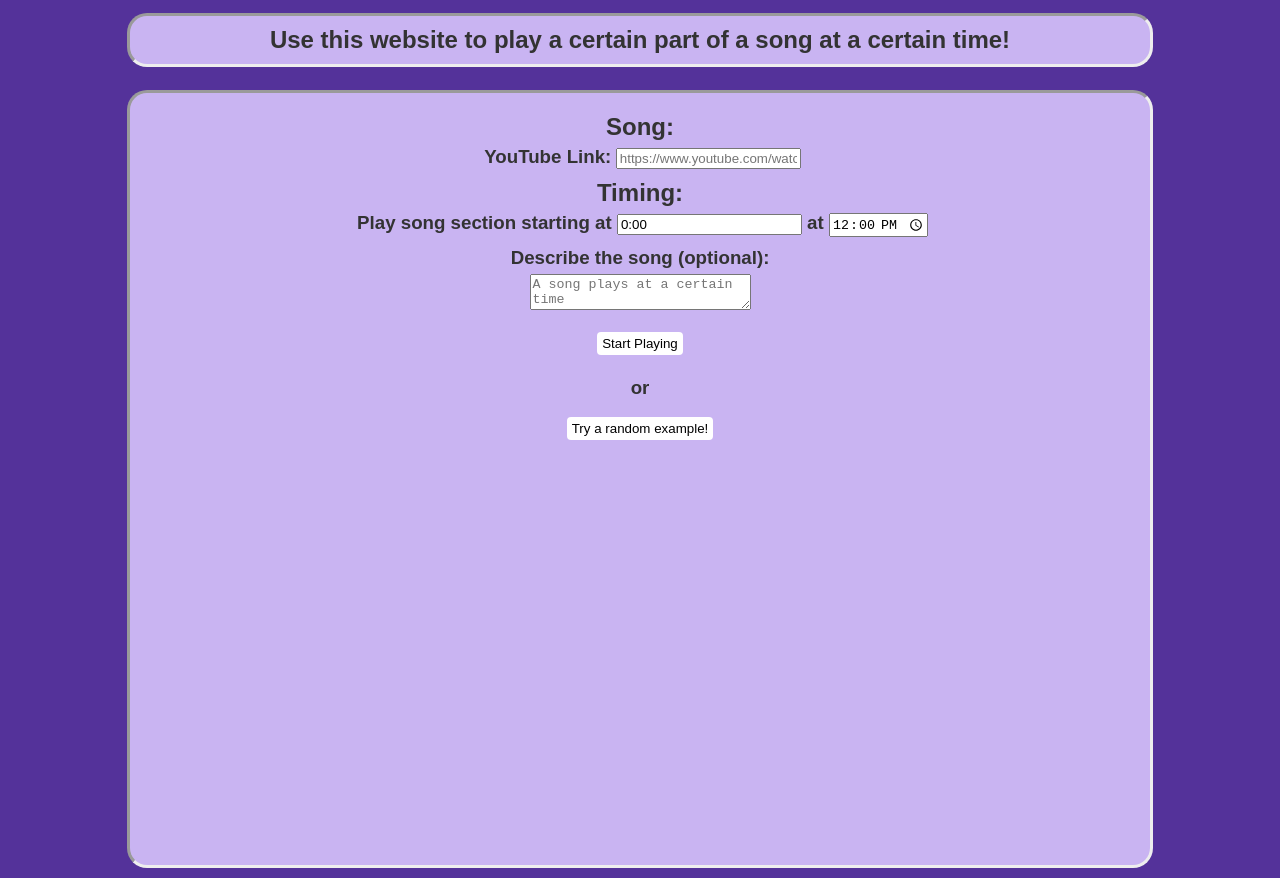
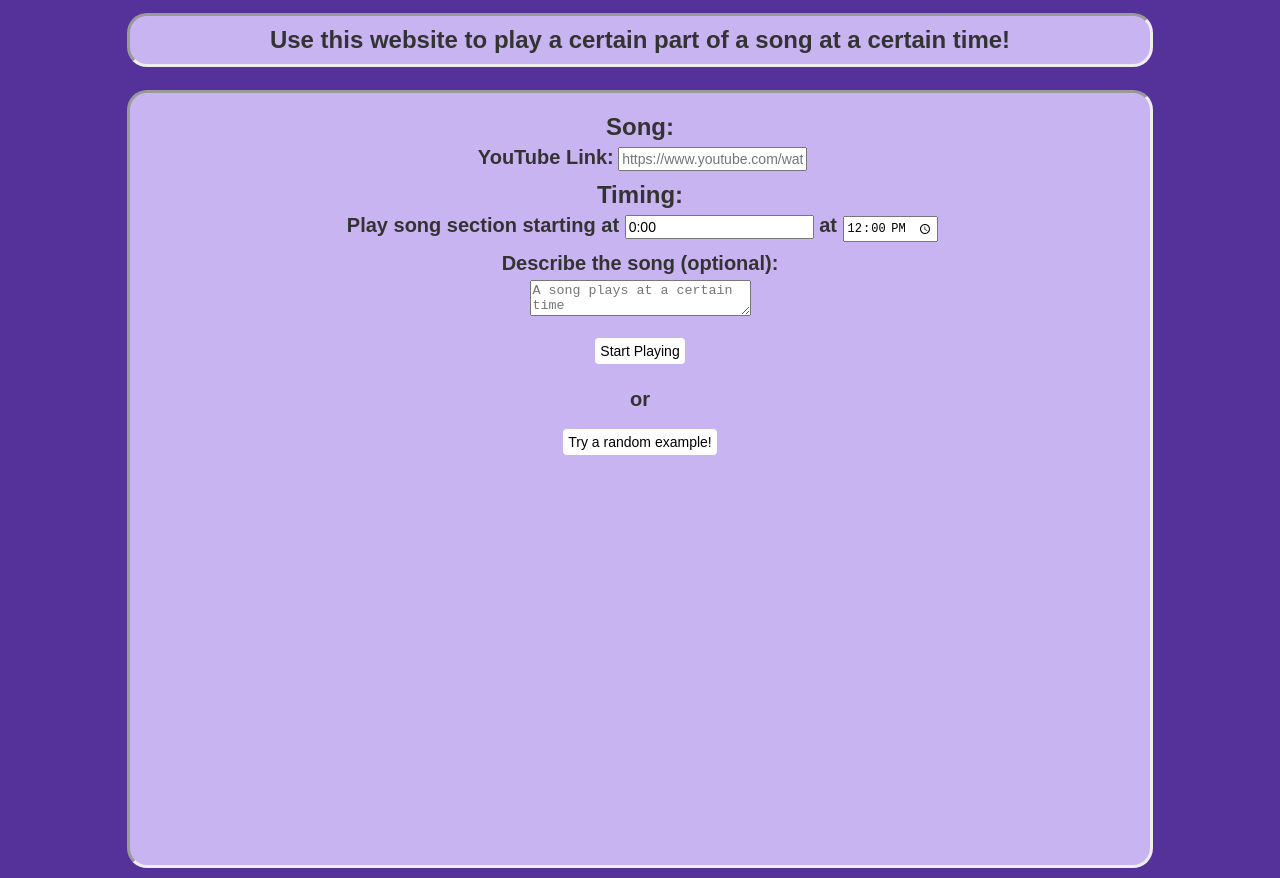
Before and after one commit to evanmasiello/songTimer, a plain HTML site: page index.html in a window 1280 px wide. Drawn offline with Linux system fonts and the light colour scheme.

Commit message:
more edits

```diff
--- a/index.html
+++ b/index.html
@@ -9,46 +9,46 @@
 
 <body>
     <div id="headContent">
-        <h2>
+        <h1>
             Use this website to play a certain part of a song at a certain time!
-        </h2>
+        </h1>
     </div>
     <br>
     <div id="bodyContent">
         <div id="editingSection">
-            <h2 class="titleHeading">Song:</h2><span class="line" style="padding-left: 5px;">
-                <h3 class="line">YouTube Link:</h3>
+            <h1 class="titleHeading">Song:</h1><span class="line" style="padding-left: 5px;">
+                <h2 class="line">YouTube Link:</h2>
                 <input id="song_link" class="line" type="text"
                     placeholder="https://www.youtube.com/watch?v=BjFQRwLj_FQ&pp=ygUScGxheSBlbSBsaWtlIGF0YXJp" />
             </span>
-            <h2 class="titleHeading">Timing:</h2>
+            <h1 class="titleHeading">Timing:</h1>
             <span class="line" style="padding-left: 5px;">
-                <h3>Play song section starting at
+                <h2>Play song section starting at
                     <input id="song_time" class="line" type="text" placeholder="0:00" value="0:00" /> at
                     <input id="time_of_day" class="line" type="time" placeholder="0:00" value="12:00" />
-                </h3>
+                </h2>
             </span>
-            <h3 class="titleHeading">Describe the song (optional): </h3><textarea id="song_description"
+            <h2 class="titleHeading">Describe the song (optional): </h2><textarea id="song_description"
                 placeholder="A song plays at a certain time" rows="2" cols="25"></textarea>
             <br>
             <br>
-            <button onclick="playSong()">Start Playing</button></h3>
+            <button onclick="playSong()">Start Playing</button></h2>
             <br>
             <br>
-            <h3>or</h3>
+            <h2>or</h2>
             <br>
-            <button onclick="exampleSong()">Try a random example!</button></h3>
+            <button onclick="exampleSong()">Try a random example!</button></h2>
         </div>
         <div id="playingSection" style="display: none;">
             <br>
-            <h2>Playing <span id="displaySongTime">0:00</span> at <span id="displayTimeOfDay">12:00 PM</span> - <button
+            <h1>Playing <span id="displaySongTime">0:00</span> at <span id="displayTimeOfDay">12:00 PM</span> - <button
                     onclick="editSongSettings()">Edit Settings</button>
                 <br>Current Time: <span id="currentTimeOfDay"></span> - Song Will Start in <span
                     id="timeTillStart">0</span>
-            </h2>
+            </h1>
             <br>
             <span id="sondDescWrap" style="display: none;">
-                <h2><span id="song-description-display"></h2><br>
+                <h1><span id="song-description-display"></h1><br>
             </span></span>
             <div id="playerContain">
                 <div id="player">
@@ -59,8 +59,8 @@
                 </div>
             </div>
             <br>
-            <h2>Share this song schedule: <button id="shareLink" onclick="copyLink()">Copy Link!</button><span
-                    id="scheduleUrl" style="display: none;"></span></h2><br>
+            <h1>Share this song schedule: <button id="shareLink" onclick="copyLink()">Copy Link!</button><span
+                    id="scheduleUrl" style="display: none;"></span></h1><br>
 </body>
 <script src="script.js"></script>
 
--- a/style.css
+++ b/style.css
@@ -69,14 +69,17 @@ h3 {
 }
 
 h1 {
+  font-size: 24px;
   font-weight: bold;
 }
 
 h2 {
+  font-size: 20px;
   font-weight: bold;
 }
 
 h3 {
+  font-size: 16px;
   font-weight: bold;
 }
 
@@ -97,13 +100,14 @@ p {
 
 /* Add some basic styling to buttons */
 button {
-  padding: 4px 5px;
-  margin-bottom: 4px;
+  padding: 5px 5px;
+  margin-bottom: 6px;
   background-color: white;
   color: black;
   border: none;
   border-radius: 4px;
   cursor: pointer;
+  font-size: 14px;
 }
 
 button:hover {
@@ -125,3 +129,12 @@ button:hover {
   color: white;
   text-shadow: 1px 1px black;
 }
+
+input {
+  padding: 2px;
+  font-size: 14px;
+}
+
+input[type="time"] {
+  font-size: 12px;
+}
```
